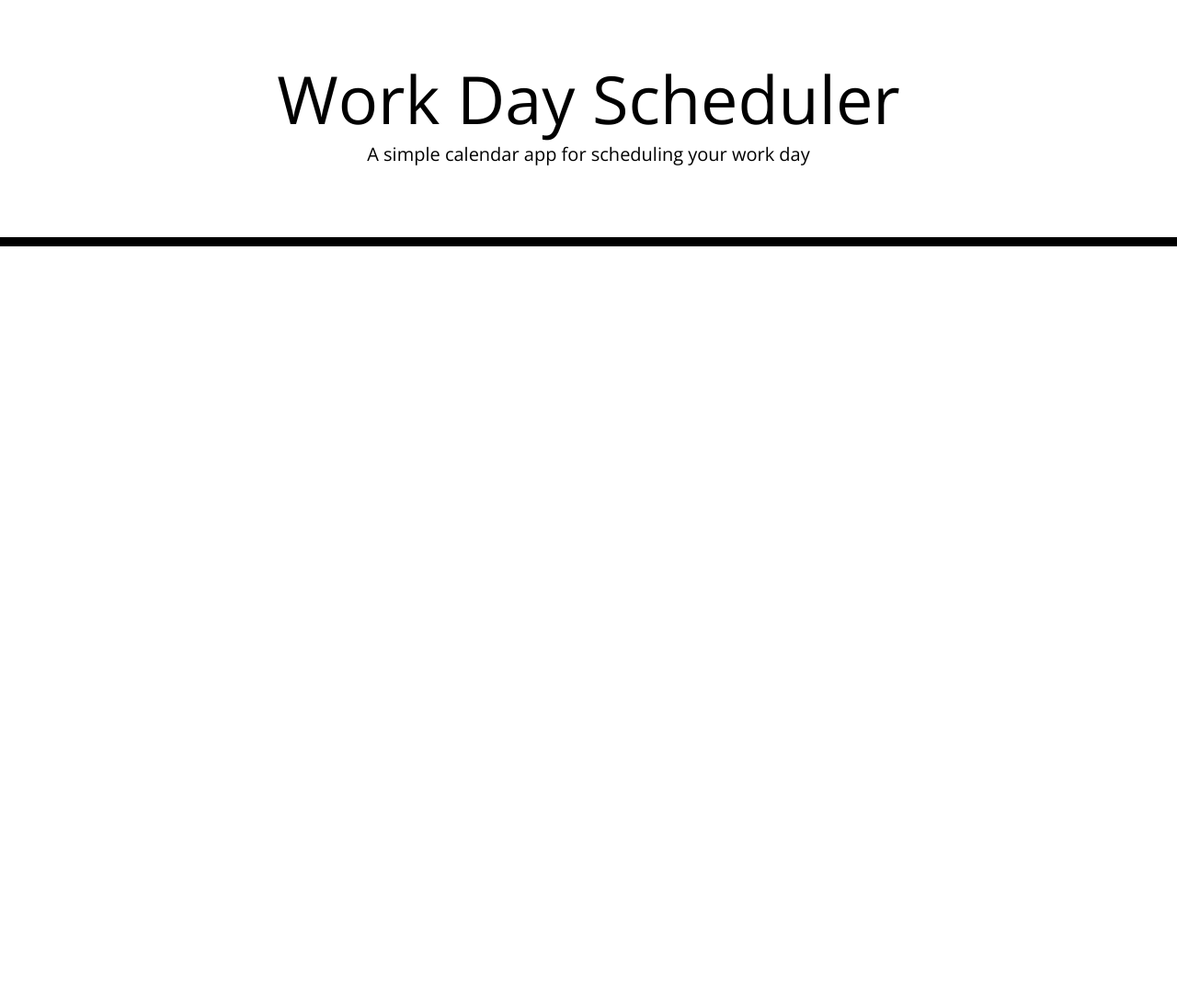
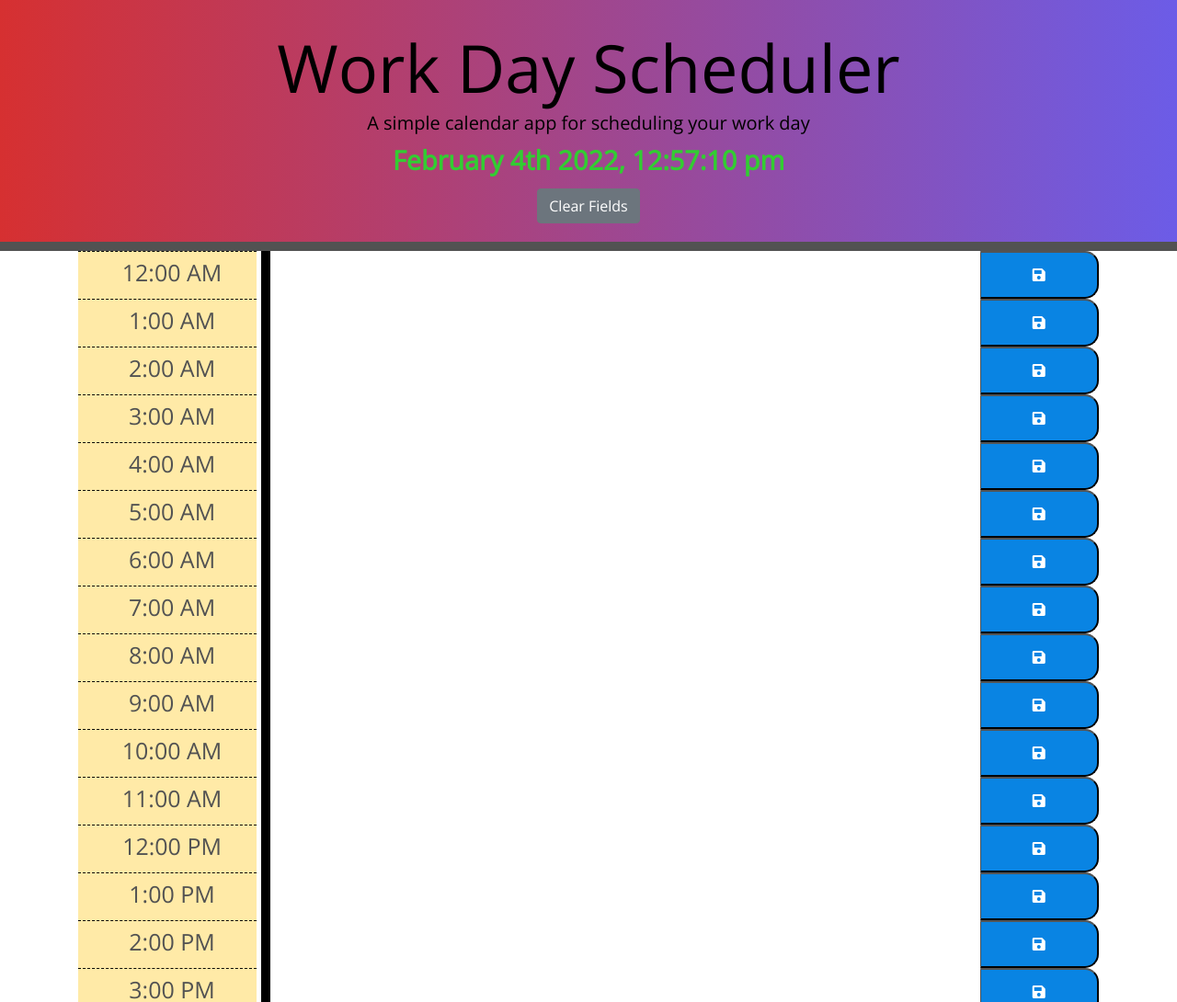
Before and after one commit to christinedbaxter/work-day-scheduler, a website: page index.html in a window 1280 px wide. Shown: the top 1090 px of the page at 92% size. Before the commit the page ends 800 px from the top, so only its background shows below. Drawn offline with nearby package versions, Linux system fonts and the light colour scheme.

Commit message:
adding css style, clear fields, and save functionality

```diff
--- /dev/null
+++ b/assets/css/style.css
@@ -0,0 +1,99 @@
+body {
+	font-family: "Open Sans", sans-serif;
+	font-size: 16px;
+	line-height: 1;
+}
+
+form {
+	display: grid;
+	grid-template-columns: 0.75fr 3fr 0.5fr;
+	gap: 5px;
+}
+
+textarea {
+	background: transparent;
+	border: none;
+	resize: none;
+	/* color: rgb(82, 82, 82);
+	border-left: 10px solid rgb(82, 82, 82); */
+	color: black;
+	border-left: 10px solid black;
+	padding: 10px;
+	letter-spacing: 1px;
+}
+
+.jumbotron {
+	text-align: center;
+	background: linear-gradient(to right, #d63031, #6c5ce7);
+	background-color: transparent;
+	color: black;
+	padding-top: 30px;
+	padding-bottom: 20px;
+	margin-bottom: 0px;
+	border-radius: 0;
+	border-bottom: 10px solid rgb(82, 82, 82);
+}
+
+.description {
+	white-space: pre-wrap;
+}
+
+.time-block {
+	text-align: center;
+	border-radius: 15px;
+}
+
+.row {
+	white-space: pre-wrap;
+	height: 80px;
+	border-top: 1px solid white;
+}
+
+.hour {
+	background-color: #ffeaa7;
+	color: rgb(82, 82, 82);
+	border-top: 1px dashed black;
+	padding-top: 10px;
+	padding-left: 10px;
+	font-size: 25px;
+	font-weight: 500;
+}
+
+.past {
+	background-color: #dfe6e9;
+	border-radius: 15px;
+	color: white;
+}
+
+.present {
+	background-color: #d63031;
+	color: white;
+	border-radius: 15px;
+}
+
+.future {
+	background-color: #55efc4;
+	color: white;
+	border-radius: 15px;
+}
+
+.saveBtn {
+	border-left: 1px solid rgb(82, 82, 82);
+	border-top-right-radius: 15px;
+	border-bottom-right-radius: 15px;
+	background-color: #0984e3;
+	color: white;
+	font: bold;
+}
+
+.saveBtn i:hover {
+	font-size: 30px;
+	background-color: indigo;
+	transition: all 0.2s ease-in-out;
+}
+
+#currentDay {
+	color: limegreen;
+	font-size: 1.8rem;
+	font-weight: bold;
+}
--- /dev/null
+++ b/assets/js/script.js
@@ -0,0 +1,86 @@
+
+window.onload = displayDate();
+
+function displayDate() {
+  let day = moment().format('MMMM Do YYYY, h:mm:ss a');
+  $("#currentDay").html(day);
+  setTimeout(displayDate, 1000);
+}
+
+const store = window.localStorage;
+
+const container = $(".container");
+
+const now = moment();
+
+const currentTime = { text: moment().format("h:00 A"), hour: moment().hour() };
+
+//$("#day").text(now.format("dddd MMMM DD, YYYY"));
+
+// Button function to clear local storage and clear contents
+$("#clearFieldsBtn").click(function (event) {
+  event.preventDefault;
+  $("textarea").val("");
+  localStorage.clear();
+});
+
+const range = (start, end, step) => {
+  return Array.from(
+    Array.from(Array(Math.ceil((end - start) / step)).keys()),
+    (x) => start + x * step
+  );
+};
+
+const hoursOfTheDay = Array.from(new Array(24)).map((v, i) => {
+  const text = moment().hour(i).format("h:00 A");
+  const hour = moment().hour(i);
+  return { text, hour };
+});
+
+function color(time) {
+  return time.text === currentTime.text
+    ? $(".present")
+    : time.hour < now
+      ? $(".past")
+      : $(".future");
+}
+
+hoursOfTheDay.forEach((hr) => {
+  const grid = $(
+    `<form data-name="${hr.text}" class="time-block"></form>.`
+  );
+
+  const time = $(
+    `<div id="time" class="hour">${hr.text}</div>`
+  );
+
+  const textArea = $(
+    `<textarea name="${hr.text
+    }" style="resize: none; overflow: hidden;" class="description ${color(hr)}">${store.getItem(hr.text) || ""}</textarea>`
+  );
+
+  textArea.keydown((e) => {
+    if (e.keyCode == 13 && !e.shiftKey) {
+      e.preventDefault();
+      return false;
+    }
+  });
+
+  const saveButton = $(
+    `<button type="submit" class="saveBtn"><i class="fas fa-save text-xl"></i></button>`
+  );
+
+  grid.submit((e) => {
+    e.preventDefault();
+
+    const value = $(`textarea[name="${hr.text}"]`).val();
+
+    store.setItem(hr.text, value);
+  });
+
+  grid.append(time);
+  grid.append(textArea);
+  grid.append(saveButton);
+
+  container.append(grid);
+});
--- a/index.html
+++ b/index.html
@@ -18,7 +18,7 @@
 			href="https://fonts.googleapis.com/css?family=Open+Sans&display=swap"
 			rel="stylesheet"
 		/>
-    <link rel="stylesheet" href="style.css" />
+		<link rel="stylesheet" href="./assets/css/style.css" />
 		<title>Work Day Scheduler</title>
 	</head>
 
@@ -27,6 +27,9 @@
 			<h1 class="display-3">Work Day Scheduler</h1>
 			<p class="lead">A simple calendar app for scheduling your work day</p>
 			<p id="currentDay" class="lead"></p>
+			<button id="clearFieldsBtn" type="button" class="btn btn-secondary">
+				Clear Fields
+			</button>
 		</header>
 		<div class="container">
 			<!-- Timeblocks go here -->
@@ -34,5 +37,6 @@
 
 		<script src="https://code.jquery.com/jquery-3.4.1.min.js"></script>
 		<script src="https://cdnjs.cloudflare.com/ajax/libs/moment.js/2.24.0/moment.min.js"></script>
+		<script src="assets/js/script.js"></script>
 	</body>
 </html>
--- a/style.css
+++ /dev/null
@@ -1,71 +0,0 @@
-body {
-  font-family: 'Open Sans', sans-serif;
-  font-size: 16px;
-  line-height: 1;
-}
-
-textarea{
-  background: transparent;
-  border: none;
-  resize: none;
-  color: #000000;
-  border-left: 1px solid black;
-  padding: 10px;
-}
-
-.jumbotron {
-  text-align: center;
-  background-color: transparent;
-  color: black;
-  border-radius: 0;
-  border-bottom: 10px solid black;
-}
-
-.description{
-  white-space: pre-wrap;
-}
-
-.time-block{
-  text-align: center;
-  border-radius: 15px;
-}
-
-.row {
-  white-space: pre-wrap;
-  height: 80px;
-  border-top: 1px solid white;;
-}
-
-.hour {
-  background-color: #ffffff;
-  color: #000000;
-  border-top: 1px dashed #000000;
-}
-
-.past {
-  background-color: #d3d3d3;
-  color: white;
-}
-
-.present {
-  background-color: #ff6961;
-  color: white;
-}
-
-.future {
-  background-color: #77dd77;
-  color: white;
-}
-
-.saveBtn {
-  border-left: 1px solid black;
-  border-top-right-radius: 15px;
-  border-bottom-right-radius: 15px;
-  background-color: #06AED5;
-  color: white;
-}
-
-.saveBtn i:hover {
-  font-size: 20px;
-  transition: all .3s ease-in-out;
-}
```
Also changed, not shown: package.json (added, +8 -0 lines), 1 other file. Lines whose indentation alone changed are shown as unchanged.
